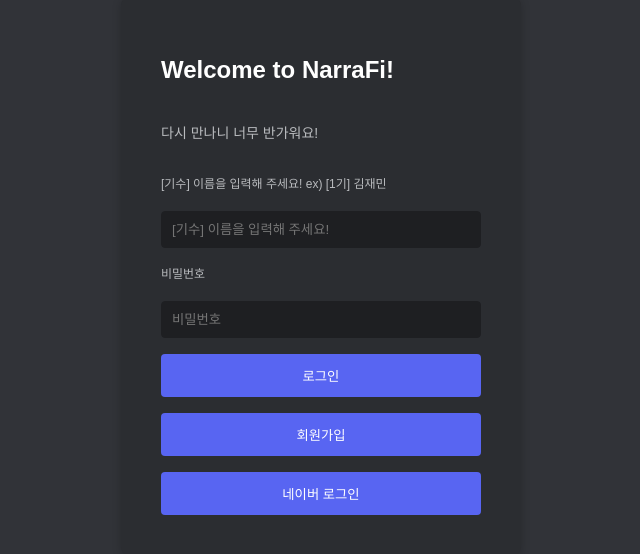
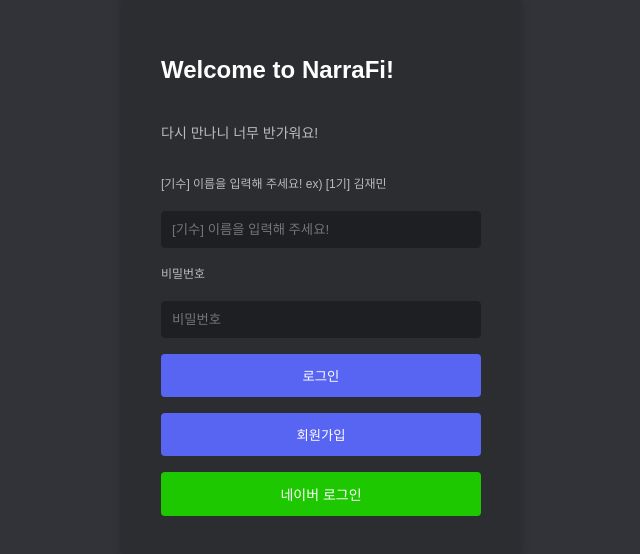
Before and after one commit to kimjjam/NarraFi, a React (Create React App) app in the folder client/: page / in a window 1280 px wide. Shown: the part 124-678 px from the top of the page, without its empty margins (319-959 px from the left). Built offline with nearby package versions, Linux system fonts and the light colour scheme; no server answers.

Commit message:
네이버 로그인Login.scss 수정

```diff
--- a/client/src/pages/Login.scss
+++ b/client/src/pages/Login.scss
@@ -68,3 +68,28 @@
     color: #f04747;
     font-size: 12px;
 }
+
+/* 네이버 로그인 버튼 스타일 추가 */
+.login-form .naver-login-btn {
+    background-color: #1ec800; /* 네이버 그린 색 */
+    padding: 12px;
+    border: none;
+    border-radius: 4px;
+    color: #fff;
+    cursor: pointer;
+    font-size: 14px;
+    transition: background 0.2s;
+    display: flex;
+    align-items: center;
+    justify-content: center;
+    gap: 10px;
+}
+
+.login-form .naver-login-btn:hover {
+    background-color: #179b00; /* 네이버 그린 색에 약간 어두운 색 */
+}
+
+.login-form .naver-login-btn img {
+    width: 20px; /* 네이버 아이콘 크기 */
+    height: 20px;
+}
```
